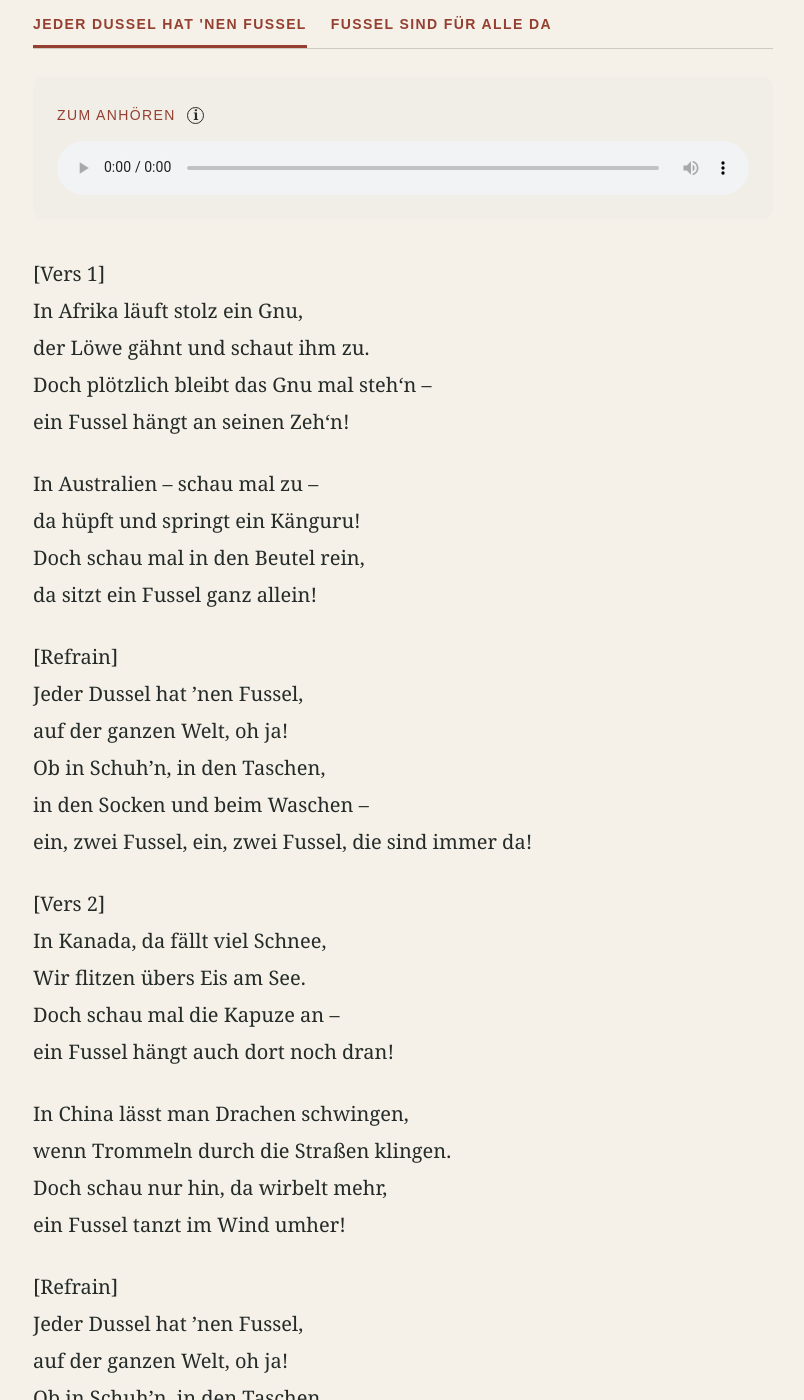
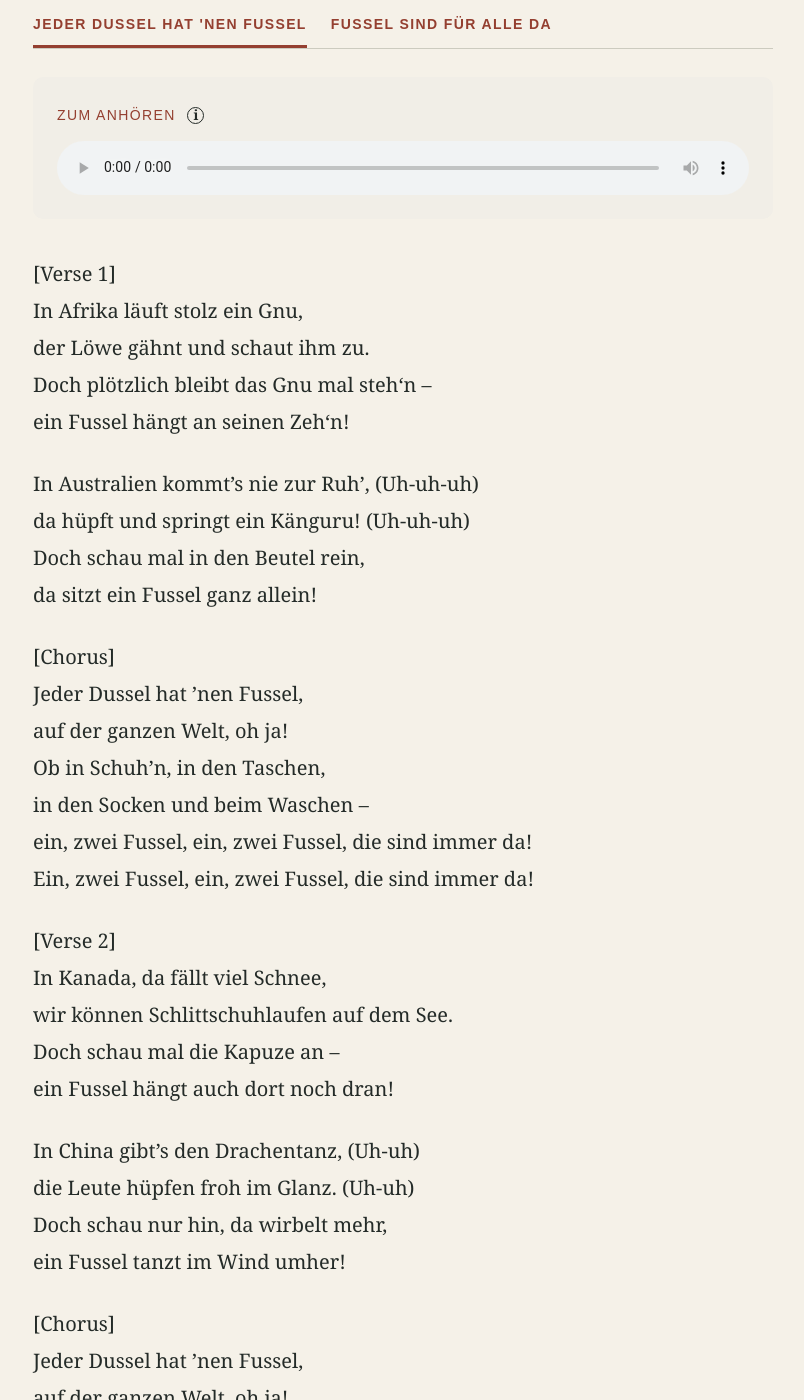
Before and after one commit to LarsLWO/website, a Jekyll site: the page built from _texts/songs/jeder-dussel-hat-nen-fussel.md, in a window 1280 px wide and 1400 px high, scrolled down 1206 px. Shown: the whole window, without its empty margins (237-1041 px from the left). Built offline with Jekyll 4.4.1, drawn with Linux system fonts in a browser that asks for light colours; some of the changed text lies outside the part shown.

Commit message:
update songtext

```diff
--- a/_texts/songs/jeder-dussel-hat-nen-fussel.md
+++ b/_texts/songs/jeder-dussel-hat-nen-fussel.md
@@ -151,43 +151,45 @@ tabs:
       Auf der ganzen Welt, oh ja!
 ---
 
-[Vers 1]
+[Verse 1]
 In Afrika läuft stolz ein Gnu,
 der Löwe gähnt und schaut ihm zu.
 Doch plötzlich bleibt das Gnu mal steh‘n –
 ein Fussel hängt an seinen Zeh‘n!
 
-In Australien – schau mal zu –
-da hüpft und springt ein Känguru!
+In Australien kommt's nie zur Ruh', (Uh-uh-uh)
+da hüpft und springt ein Känguru! (Uh-uh-uh)
 Doch schau mal in den Beutel rein,
 da sitzt ein Fussel ganz allein!
 
-[Refrain]
+[Chorus]
 Jeder Dussel hat ’nen Fussel,
 auf der ganzen Welt, oh ja!
 Ob in Schuh’n, in den Taschen,
 in den Socken und beim Waschen –
 ein, zwei Fussel, ein, zwei Fussel, die sind immer da!
+Ein, zwei Fussel, ein, zwei Fussel, die sind immer da!
 
-[Vers 2]
+[Verse 2]
 In Kanada, da fällt viel Schnee,
-Wir flitzen übers Eis am See.
+wir können Schlittschuhlaufen auf dem See.
 Doch schau mal die Kapuze an –
 ein Fussel hängt auch dort noch dran!
 
-In China lässt man Drachen schwingen,
-wenn Trommeln durch die Straßen klingen.
+In China gibt's den Drachentanz, (Uh-uh)
+die Leute hüpfen froh im Glanz. (Uh-uh)
 Doch schau nur hin, da wirbelt mehr,
 ein Fussel tanzt im Wind umher!
 
-[Refrain]
+[Chorus]
 Jeder Dussel hat ’nen Fussel,
 auf der ganzen Welt, oh ja!
 Ob in Schuh’n, in den Taschen,
 in den Socken und beim Waschen –
 ein, zwei Fussel, ein, zwei Fussel, die sind immer da!
+Ein, zwei Fussel, ein, zwei Fussel, die sind immer da!
 
-[Vers 3]
+[Verse 3]
 In Frankreich gibt es ein Baguette,
 dazu noch Käse und Omelett.
 Doch plötzlich werd’ ich mäkelig:
@@ -204,9 +206,25 @@ Ein Fussel – der gehört dazu!
 Doch wollt ihr dann das T-Shirt waschen,
 hüpf ich schnell in eure Taschen!“
 
-[Refrain]
+Na na na na na na
+na na na na na na na
+na na na na na na
+na na na na na na na
+na na na na
+na na na na
+na na na na na
+
+[Chorus]
 Jeder Dussel hat ’nen Fussel,
 auf der ganzen Welt, oh ja!
 Ob in Schuh’n, in den Taschen,
 in den Socken und beim Waschen –
 ein, zwei Fussel, ein, zwei Fussel, die sind immer da!
+Ein, zwei Fussel, ein, zwei Fussel, die sind immer da!
+
+Jeder Dussel hat ’nen Fussel,
+auf der ganzen Welt, oh ja!
+Ob in Schuh’n, in den Taschen,
+in den Socken und beim Waschen –
+ein, zwei Fussel, ein, zwei Fussel, die sind immer da!
+Ein, zwei Fussel, ein, zwei Fussel, die sind immer da!
```
